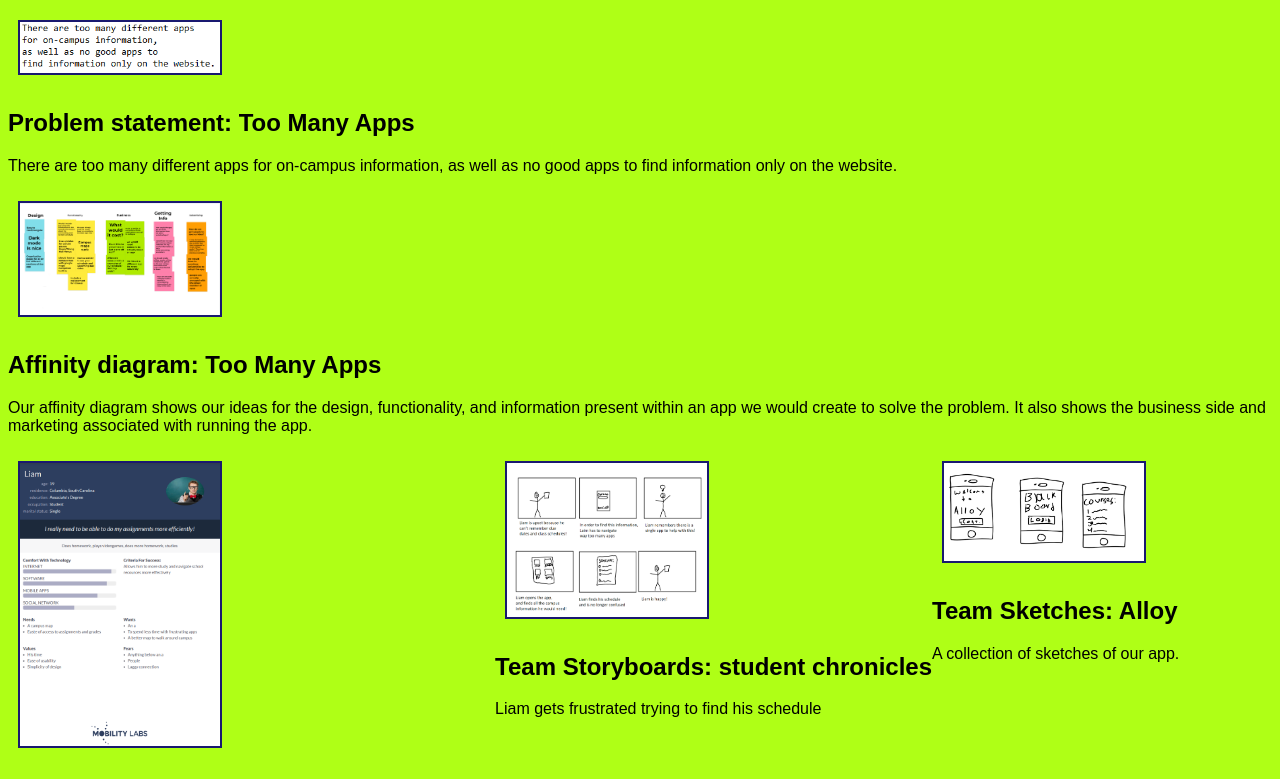
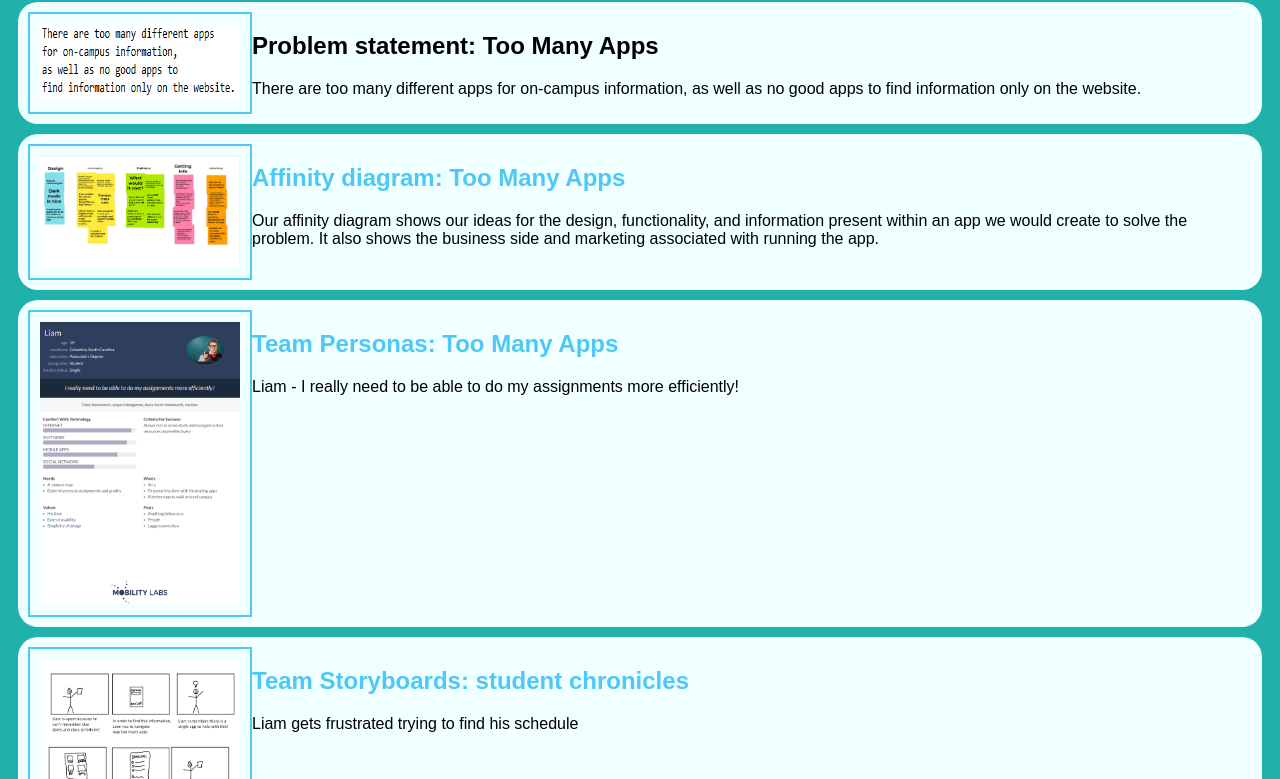
Before and after one commit to zsansone/zsansone.github.io, a plain HTML site: page index.html in a window 1280 px wide. Shown: the part 78-857 px from the top of the page. Drawn offline with Linux system fonts and the light colour scheme.

Commit message:
Update styles.css

```diff
--- a/styles.css
+++ b/styles.css
@@ -1,46 +1,40 @@
 body {
- background-color: #AFFF16;
- font-family: Arial, Helvetica, sans-serif;
- display: flex;
- flex-wrap: wrap;
+  background: LightSeaGreen;
+  font-family: Arial, Helvetica, sans-serif;
 }
 
 h1 {
- color: maroon;
- text-align: center;
- width: 100%;
- display: block;
+  color: black;
+  text-align: center;
 }
 
-h1:hover {
- color: hotpink;
- text-align: center;
- width: 100%;
- display: block;
-}
-a {
- text-decoration: none;
- color: black;
-}
-
-assign {
- background-color: grey;
- margin: 10px;
- padding: 10px;
- border-radius: 20px;
- width: 20%;
- box-shadow: 8px 8px brown;
- display: block; /* instead of flex */
+.assign {
+  display: flex;
+  padding: 10px;
+  margin: 10px;
+  background: Azure;
 }
 
 .assign img {
- width: 200px;
- margin: 10px;
- border: 2px solid midnightblue;
+  width: 200px;
+  padding: 10px;
 }
 
-.assign img:hover {
- width: 200px;
- margin: 10px;
- border: 2px dotted yellow;
+a {
+ text-decoration: none; /* remove underlining on anchor tags */
+ color: #4EC8F5; /* pick the color you want */
 }
+.assign img {
+ padding: 10px; /* change this from margin to padding */
+ border: 2px solid #4EC8F5; /* try dashed, dotted */
+}
+
+.assign {
+ border-radius: 20px; /* curved corners */
+}
+
+Explain a:hover, img:hover, h1:hover
+a:hover {
+ text-decoration: none; /* remove underlining on anchor tags */
+ color: salmon; /* pick the color you want */
+}
```
